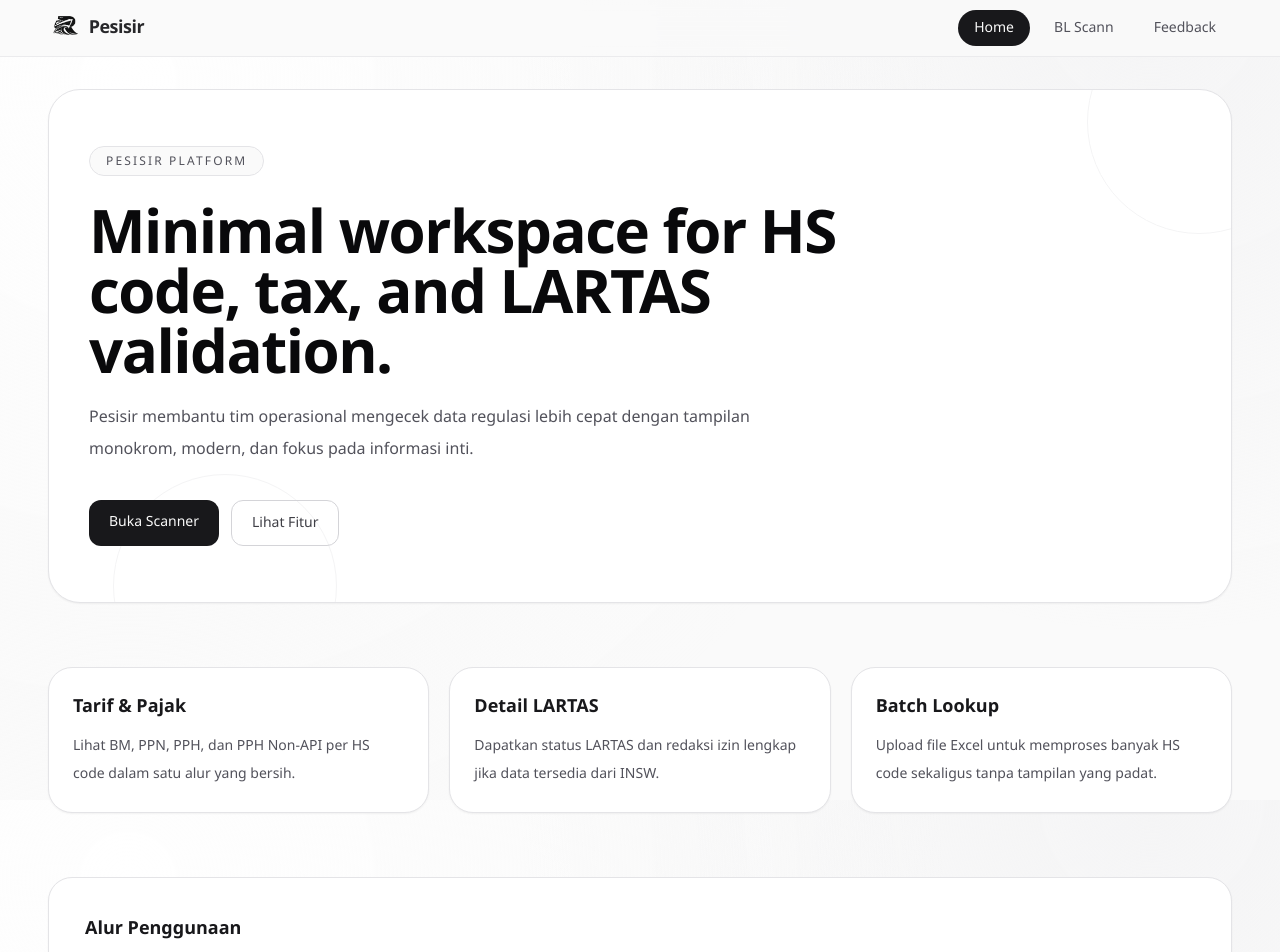
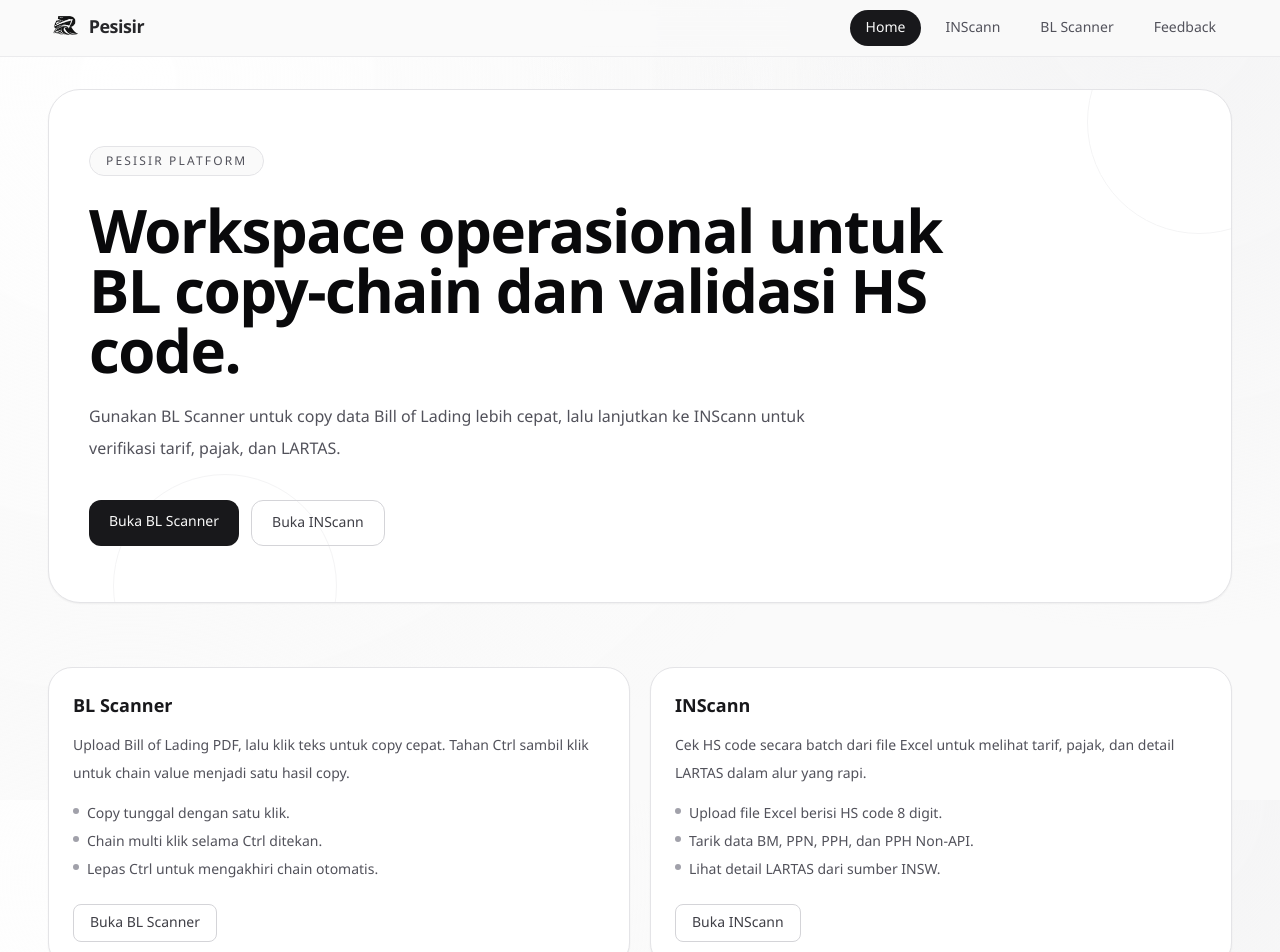
Before and after one commit to apktntaj/insscan, a Next.js app: page / in a window 1280 px wide. Shown: the top 952 px of the page. Built offline with nearby package versions, Linux system fonts and the light colour scheme.

Commit message:
Update page titles and descriptions; enhance BlScanner functionality for copy-chaining

```diff
--- a/app/blscann/page.jsx
+++ b/app/blscann/page.jsx
@@ -1,10 +1,10 @@
 import Title from "../presentation/components/common/Title";
 import BlScanner from "../presentation/components/features/BlScanner";
 
-const PAGE_TITLE = "Klik lalu salin.";
+const PAGE_TITLE = "Klik untuk Salin. Tahan Ctrl untuk Chain.";
 const PAGE_DESCRIPTION = [
-    "Kurangi salah ketik saat input data Bill of Lading.",
-    "Cukup hover dan salin langsung ke clipboard."
+    "Ambil data Bill of Lading lebih cepat, minim salah ketik.",
+    "Klik sekali untuk salin satu nilai. Tahan Ctrl sambil klik beberapa teks untuk menggabungkan nilai. Lepas Ctrl untuk mengakhiri chain."
 ];
 
 export default function BlScannerPage() {
--- a/app/inscann/page.jsx
+++ b/app/inscann/page.jsx
@@ -1,14 +1,14 @@
 import { Title, HsCodeScanner } from "../presentation/components";
 
-const PAGE_TITLE = "Pesisir";
+const PAGE_TITLE = "INScann";
 const PAGE_DESCRIPTION = [
   "Upload file HS code lalu tarik data tarif, pajak, dan regulasi LARTAS secara langsung.",
   "Tampilan hasil dibuat ringkas per card agar nyaman dipindai saat volume data besar.",
 ];
 
 /**
- * Pesisir Page
- * @description Main page for HS Code scanning feature
+ * INScann Page
+ * @description Main page for INScann feature
  */
 export default function InscannPage() {
   return (
--- a/app/layout.jsx
+++ b/app/layout.jsx
@@ -4,8 +4,8 @@ import { Navbar } from "./presentation/components";
 import { navLinks } from "./presentation/config/nav-links";
 
 export const metadata = {
-  title: "Pesisir | Home Page",
-  description: "Upload and done.",
+  title: "Pesisir | BL Scanner & INScann",
+  description: "Klik untuk salin data BL dan validasi HS code dalam satu workspace.",
 };
 
 export default function RootLayout({ children }) {
--- a/app/page.jsx
+++ b/app/page.jsx
@@ -2,25 +2,37 @@
 
 import Link from "next/link";
 
-const features = [
+const productCards = [
   {
-    title: "Tarif & Pajak",
-    description: "Lihat BM, PPN, PPH, dan PPH Non-API per HS code dalam satu alur yang bersih.",
+    title: "BL Scanner",
+    description:
+      "Upload Bill of Lading PDF, lalu klik teks untuk copy cepat. Tahan Ctrl sambil klik untuk chain value menjadi satu hasil copy.",
+    points: [
+      "Copy tunggal dengan satu klik.",
+      "Chain multi klik selama Ctrl ditekan.",
+      "Lepas Ctrl untuk mengakhiri chain otomatis.",
+    ],
+    href: "/blscann",
+    cta: "Buka BL Scanner",
   },
   {
-    title: "Detail LARTAS",
-    description: "Dapatkan status LARTAS dan redaksi izin lengkap jika data tersedia dari INSW.",
-  },
-  {
-    title: "Batch Lookup",
-    description: "Upload file Excel untuk memproses banyak HS code sekaligus tanpa tampilan yang padat.",
+    title: "INScann",
+    description:
+      "Cek HS code secara batch dari file Excel untuk melihat tarif, pajak, dan detail LARTAS dalam alur yang rapi.",
+    points: [
+      "Upload file Excel berisi HS code 8 digit.",
+      "Tarik data BM, PPN, PPH, dan PPH Non-API.",
+      "Lihat detail LARTAS dari sumber INSW.",
+    ],
+    href: "/inscann",
+    cta: "Buka INScann",
   },
 ];
 
-const steps = [
-  "Upload file Excel berisi HS code 8 digit.",
-  "Klik Tarik Data untuk memulai pengecekan.",
-  "Baca hasil per kode dalam card dan buka detail LARTAS di modal.",
+const quickFlow = [
+  "Pilih modul sesuai kebutuhan: BL Scanner atau INScann.",
+  "Proses data langsung di halaman modul terkait.",
+  "Copy hasil dengan cepat untuk mengurangi salah input manual.",
 ];
 
 export default function Home() {
@@ -30,50 +42,63 @@ export default function Home() {
         <div className="absolute -right-20 -top-20 h-56 w-56 rounded-full border border-zinc-100" />
         <div className="absolute -bottom-24 left-16 h-56 w-56 rounded-full border border-zinc-100" />
 
-        <div className="relative max-w-3xl">
+        <div className="relative max-w-4xl">
           <p className="inline-flex rounded-full border border-zinc-200 bg-zinc-50 px-4 py-1.5 text-xs font-medium uppercase tracking-[0.18em] text-zinc-600">
             Pesisir Platform
           </p>
           <h1 className="mt-6 text-4xl font-semibold tracking-tight text-zinc-950 sm:text-5xl lg:text-6xl">
-            Minimal workspace for HS code, tax, and LARTAS validation.
+            Workspace operasional untuk BL copy-chain dan validasi HS code.
           </h1>
-          <p className="mt-5 max-w-2xl text-base leading-8 text-zinc-600">
-            Pesisir membantu tim operasional mengecek data regulasi lebih cepat dengan tampilan monokrom,
-            modern, dan fokus pada informasi inti.
+          <p className="mt-5 max-w-3xl text-base leading-8 text-zinc-600">
+            Gunakan BL Scanner untuk copy data Bill of Lading lebih cepat, lalu lanjutkan ke INScann untuk verifikasi tarif, pajak, dan LARTAS.
           </p>
           <div className="mt-9 flex flex-wrap gap-3">
             <Link
-              href="/inscann"
+              href="/blscann"
               className="rounded-xl bg-zinc-900 px-5 py-3 text-sm font-medium text-zinc-50 transition hover:bg-zinc-800"
             >
-              Buka Scanner
+              Buka BL Scanner
             </Link>
-            <a
-              href="#fitur"
+            <Link
+              href="/inscann"
               className="rounded-xl border border-zinc-300 px-5 py-3 text-sm font-medium text-zinc-700 transition hover:bg-zinc-100"
             >
-              Lihat Fitur
-            </a>
+              Buka INScann
+            </Link>
           </div>
         </div>
       </section>
 
-      <section id="fitur" className="grid grid-cols-1 gap-5 md:grid-cols-3">
-        {features.map((feature) => (
+      <section id="fitur" className="grid grid-cols-1 gap-5 md:grid-cols-2">
+        {productCards.map((card) => (
           <article
-            key={feature.title}
+            key={card.title}
             className="rounded-3xl border border-zinc-200 bg-white p-6 shadow-sm transition hover:border-zinc-300"
           >
-            <h2 className="text-lg font-semibold text-zinc-900">{feature.title}</h2>
-            <p className="mt-3 text-sm leading-7 text-zinc-600">{feature.description}</p>
+            <h2 className="text-lg font-semibold text-zinc-900">{card.title}</h2>
+            <p className="mt-3 text-sm leading-7 text-zinc-600">{card.description}</p>
+            <ul className="mt-4 space-y-2 text-sm text-zinc-600">
+              {card.points.map((point) => (
+                <li key={point} className="flex gap-2">
+                  <span className="mt-1 h-1.5 w-1.5 rounded-full bg-zinc-400" />
+                  <span>{point}</span>
+                </li>
+              ))}
+            </ul>
+            <Link
+              href={card.href}
+              className="mt-6 inline-flex rounded-lg border border-zinc-300 px-4 py-2 text-sm font-medium text-zinc-700 transition hover:bg-zinc-100"
+            >
+              {card.cta}
+            </Link>
           </article>
         ))}
       </section>
 
       <section className="rounded-3xl border border-zinc-200 bg-white p-7 shadow-sm sm:p-9">
-        <h3 className="text-lg font-semibold text-zinc-900">Alur Penggunaan</h3>
+        <h3 className="text-lg font-semibold text-zinc-900">Alur Cepat</h3>
         <ol className="mt-5 space-y-4 text-sm text-zinc-600 sm:text-base">
-          {steps.map((step, index) => (
+          {quickFlow.map((step, index) => (
             <li key={step} className="flex gap-3">
               <span className="mt-0.5 inline-flex h-6 w-6 shrink-0 items-center justify-center rounded-full border border-zinc-300 text-xs font-medium text-zinc-700">
                 {index + 1}
--- a/app/presentation/components/common/Navbar.jsx
+++ b/app/presentation/components/common/Navbar.jsx
@@ -13,8 +13,8 @@ export default function Navbar({ links = [] }) {
     const pathname = usePathname();
     const mainLinks = [
         { label: "Home", href: "/" },
-        // { label: "Inscann", href: "/inscann" },
-        { label: "BL Scann", href: "/blscann" },
+        { label: "INScann", href: "/inscann" },
+        { label: "BL Scanner", href: "/blscann" },
         ...links,
     ];
 
--- a/app/presentation/components/features/BlScanner.jsx
+++ b/app/presentation/components/features/BlScanner.jsx
@@ -21,12 +21,14 @@ export default function BlScanner() {
     const [numPages, setNumPages] = useState(0);
     const [pageNumber, setPageNumber] = useState(1);
     const [scale, setScale] = useState(1.15);
-    const [status, setStatus] = useState("Upload PDF Bill of Lading, lalu klik teks untuk menyalin.");
+    const [status, setStatus] = useState("Upload PDF Bill of Lading, lalu klik untuk copy. Tahan Ctrl untuk chain.");
     const [lastCopiedValue, setLastCopiedValue] = useState("");
     const [showCopiedPopup, setShowCopiedPopup] = useState(false);
     const [popupSeed, setPopupSeed] = useState(0);
     const lastCopyTextRef = useRef("");
     const lastCopyTsRef = useRef(0);
+    const chainBufferRef = useRef("");
+    const ctrlPressedRef = useRef(false);
     const popupTimerRef = useRef(null);
 
     useEffect(() => {
@@ -43,7 +45,9 @@ export default function BlScanner() {
         setPageNumber(1);
         setLastCopiedValue("");
         lastCopyTextRef.current = "";
-        setStatus("PDF berhasil dimuat. Klik teks untuk menyalin nilai.");
+        chainBufferRef.current = "";
+        ctrlPressedRef.current = false;
+        setStatus("PDF berhasil dimuat. Klik untuk copy, tahan Ctrl lalu klik untuk chain.");
 
         return () => URL.revokeObjectURL(url);
     }, [file]);
@@ -55,6 +59,51 @@ export default function BlScanner() {
             }
         };
     }, []);
+
+    useEffect(() => {
+        if (!fileUrl) {
+            chainBufferRef.current = "";
+            ctrlPressedRef.current = false;
+            return;
+        }
+
+        const handleKeyDown = (event) => {
+            if (event.key !== "Control") return;
+            if (ctrlPressedRef.current) return;
+
+            ctrlPressedRef.current = true;
+            chainBufferRef.current = "";
+            setStatus("Mode chain aktif. Tahan Ctrl dan klik beberapa teks.");
+        };
+
+        const stopChainMode = () => {
+            if (!ctrlPressedRef.current && !chainBufferRef.current) return;
+            ctrlPressedRef.current = false;
+            chainBufferRef.current = "";
+            setStatus("Mode chain nonaktif. Klik biasa untuk copy tunggal.");
+        };
+
+        const handleKeyUp = (event) => {
+            if (event.key !== "Control") return;
+            stopChainMode();
+        };
+
+        const handleBlur = () => {
+            if (!ctrlPressedRef.current && !chainBufferRef.current) return;
+            ctrlPressedRef.current = false;
+            chainBufferRef.current = "";
+        };
+
+        window.addEventListener("keydown", handleKeyDown);
+        window.addEventListener("keyup", handleKeyUp);
+        window.addEventListener("blur", handleBlur);
+
+        return () => {
+            window.removeEventListener("keydown", handleKeyDown);
+            window.removeEventListener("keyup", handleKeyUp);
+            window.removeEventListener("blur", handleBlur);
+        };
+    }, [fileUrl]);
 
     const handleFileChange = useCallback((event) => {
         const nextFile = event.target.files?.[0];
@@ -75,7 +124,7 @@ export default function BlScanner() {
 
     const handleDocumentSuccess = useCallback(({ numPages: totalPages }) => {
         setNumPages(totalPages);
-        setStatus("PDF siap dipindai. Klik teks untuk copy ke clipboard.");
+        setStatus("PDF siap dipindai. Klik untuk copy, tahan Ctrl lalu klik untuk chain.");
     }, []);
 
     const copyToClipboard = useCallback(async (value) => {
@@ -87,7 +136,6 @@ export default function BlScanner() {
             await navigator.clipboard.writeText(cleanValue);
             return true;
         } catch (error) {
-            // Fallback for browsers that block async clipboard in some contexts.
             try {
                 const helper = document.createElement("textarea");
                 helper.value = cleanValue;
@@ -115,19 +163,30 @@ export default function BlScanner() {
             const rawText = target.textContent?.replace(/\s+/g, " ").trim() ?? "";
             if (!rawText) return;
 
+            const isChainClick = event.ctrlKey && ctrlPressedRef.current;
+            if (!isChainClick) {
+                chainBufferRef.current = "";
+            }
+            const nextValue = isChainClick
+                ? (chainBufferRef.current ? `${chainBufferRef.current} ${rawText}` : rawText)
+                : rawText;
+            if (isChainClick) {
+                chainBufferRef.current = nextValue;
+            }
+
             const now = Date.now();
             if (now - lastCopyTsRef.current < AUTO_COPY_GAP_MS) return;
-            if (rawText === lastCopyTextRef.current) return;
+            if (!isChainClick && nextValue === lastCopyTextRef.current) return;
 
-            const copied = await copyToClipboard(rawText);
+            const copied = await copyToClipboard(nextValue);
             if (!copied) {
                 setStatus("Clipboard diblokir browser. Coba klik teks sekali lagi.");
                 return;
             }
 
             lastCopyTsRef.current = now;
-            lastCopyTextRef.current = rawText;
-            setLastCopiedValue(rawText);
+            lastCopyTextRef.current = nextValue;
+            setLastCopiedValue(nextValue);
             setPopupSeed((prev) => prev + 1);
             setShowCopiedPopup(true);
             if (popupTimerRef.current) {
@@ -136,7 +195,11 @@ export default function BlScanner() {
             popupTimerRef.current = window.setTimeout(() => {
                 setShowCopiedPopup(false);
             }, 2400);
-            setStatus(`Tersalin: "${truncateText(rawText, 56)}"`);
+            if (isChainClick) {
+                setStatus(`Chain aktif: "${truncateText(nextValue, 56)}"`);
+            } else {
+                setStatus(`Tersalin: "${truncateText(nextValue, 56)}"`);
+            }
         },
         [copyToClipboard]
     );
```
